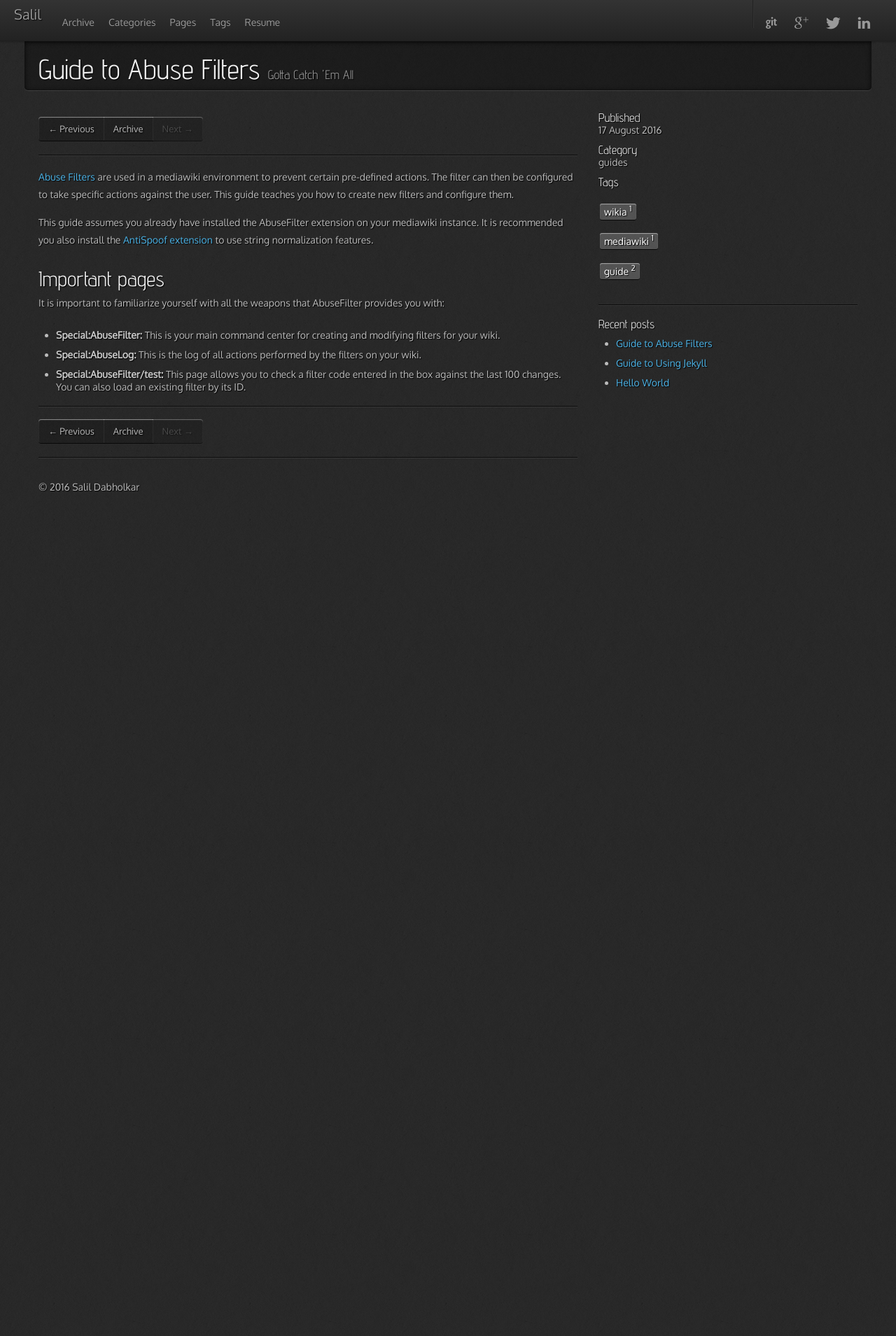
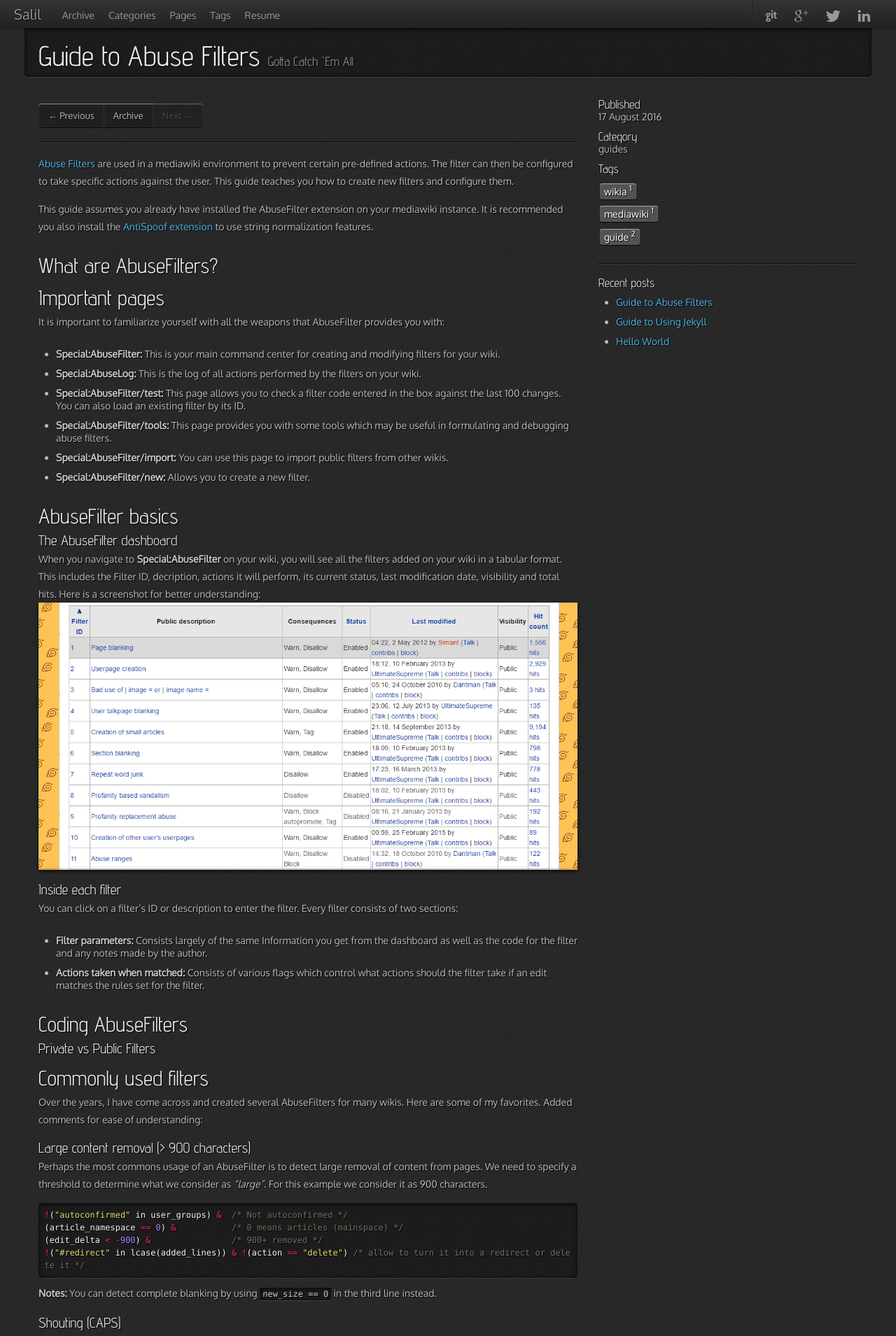
Before and after one commit to salildabholkar/salildabholkar.github.com, a Jekyll site: the page built from _posts/2016-08-17-guide-to-abuse-filters.md, in a window 1280 px wide. Shown: the top 1909 px of the page at 70% size. Built offline with Jekyll 4.4.1, drawn with Linux system fonts in a browser that asks for light colours; nearby versions of some CDN libraries; before the commit the page ends 900 px from its top, so only the background shows below that; some of the changed text lies outside the part shown.

Commit message:
add to AF blog and minor changes

````diff
--- a/_includes/themes/hooligan/default.html
+++ b/_includes/themes/hooligan/default.html
@@ -19,8 +19,8 @@
     <link href="{{ ASSET_PATH }}/css/darkstrap.css" rel="stylesheet" type="text/css" media="all">
     <link href="{{ ASSET_PATH }}/css/style.css?body=1" rel="stylesheet" type="text/css" media="all">
 
-	<link rel="shortcut icon" href="favicon.ico">
-    <!-- fav and touch icons -->
+	<!-- fav and touch icons -->
+    <link rel="shortcut icon" href="https://salildabholkar.github.io/favicon.ico">
     <!-- Update these with your own images
       <link rel="apple-touch-icon" href="images/apple-touch-icon.png">
       <link rel="apple-touch-icon" sizes="72x72" href="images/apple-touch-icon-72x72.png">
--- a/_includes/themes/hooligan/post.html
+++ b/_includes/themes/hooligan/post.html
@@ -74,7 +74,7 @@
 	 <section>
         <h4>Recent posts</h4>
         <ul class="posts">
-		  {% for post in site.posts %}
+		  {% for post in site.posts limit:5 %}
 			<li><a href="{{ BASE_PATH }}{{ post.url }}">{{ post.title }}</a></li>
 		  {% endfor %}
 		</ul>
--- a/_posts/2016-08-17-guide-to-abuse-filters.md
+++ b/_posts/2016-08-17-guide-to-abuse-filters.md
@@ -14,9 +14,110 @@ keywords: AbuseFilter, abuse filter, wikia, mediawiki, guide
 
 This guide assumes you already have installed the AbuseFilter extension on your mediawiki instance. It is recommended you also install the [AntiSpoof extension](https://www.mediawiki.org/wiki/Extension:AntiSpoof) to use string normalization features.
 
+## What are AbuseFilters?
+
 ## Important pages
 It is important to familiarize yourself with all the weapons that AbuseFilter provides you with:
 
 + **Special:AbuseFilter:** This is your main command center for creating and modifying filters for your wiki.
 + **Special:AbuseLog:** This is the log of all actions performed by the filters on your wiki.
 + **Special:AbuseFilter/test:** This page allows you to check a filter code entered in the box against the last 100 changes. You can also load an existing filter by its ID.
++ **Special:AbuseFilter/tools:** This page provides you with some tools which may be useful in formulating and debugging abuse filters.
++ **Special:AbuseFilter/import:** You can use this page to import public filters from other wikis.
++ **Special:AbuseFilter/new:** Allows you to create a new filter.
+
+
+## AbuseFilter basics
+
+### The AbuseFilter dashboard
+When you navigate to **Special:AbuseFilter** on your wiki, you will see all the filters added on your wiki in a tabular format.
+This includes the Filter ID, decription, actions it will perform, its current status, last modification date, visibility and total hits.
+Here is a screenshot for better understanding:
+![Special:AbuseFilter page on Narutopedia]({{ site.url }}/assets/images/AF.png "Special:AbuseFilter page on Narutopedia")
+
+### Inside each filter
+You can click on a filter's ID or description to enter the filter. Every filter consists of two sections:
+
++ **Filter parameters:** Consists largely of the same Information you get from the dashboard as well as the code for the filter and any notes made by the author.
++ **Actions taken when matched:** Consists of various flags which control what actions should the filter take if an edit matches the rules set for the filter.
+
+
+## Coding AbuseFilters
+
+### Private vs Public Filters
+
+
+## Commonly used filters
+Over the years, I have come across and created several AbuseFilters for many wikis. Here are some of my favorites.
+Added comments for ease of understanding:
+
+### Large content removal (> 900 characters)
+Perhaps the most commons usage of an AbuseFilter is to detect large removal of content from pages.
+We need to specify a threshold to determine what we consider as *"large"*. For this example we consider it as 900 characters.
+
+```c
+!("autoconfirmed" in user_groups) &  /* Not autoconfirmed */
+(article_namespace == 0) &           /* 0 means articles (mainspace) */
+(edit_delta < -900) &                /* 900+ removed */
+!("#redirect" in lcase(added_lines)) & !(action == "delete") /* allow to turn it into a redirect or delete it */
+```
+
+**Notes:** You can detect complete blanking by using `new_size == 0` in the third line instead.
+
+### Shouting (CAPS)
+Shouting is when a user types in all caps (SOMETHING LIKE THIS IS SHOUTING). Some users have the impression that shouting will help them get their comments across faster.
+But it can be very annoying for other users and might hide some legitimate comments in their noise.
+
+```c
+! ("autoconfirmed" in user_groups)  /* Not autoconfirmed */
+& length(added_lines) > 1           /* User added something */
+&  !"#REDIRECT" in added_lines      /* Redirect in caps is alright */
+& added_lines rlike "[A-Z\s']{10}"  /* Detect caps from A to Z repeated 10 times */
+```
+
+### Creation of other user's userpages
+Userpages are common places for vandalism or "revenge" against specific users.
+Sometimes user mistakenly use another user's userpage instead of talkpage.
+
+```c
+action == "edit" &            /* Editing */
+article_articleid == 0 &      /* Creation of the page */
+!("sysop" in user_groups) &   /* Not sysop */
+article_namespace == 2 &      /* Userpage */
+!("/" in article_text) &      /* Subpages are fine */
+user_name != article_text     /* Allow user to create his own userpage */
+```
+
+### Common profanity
+One of the most common problems faced by wikis is the use of profanity. AbuseFilters can be used to automatically detect and prevent most of the profanity. The below filter is used privately across a wide range of wikis and hence I am posting a highly edited version with most "bad words" removed.
+
+```c
+/* variable filter1 contains words that should not appear, within a word or otherwise */
+filter1:="(beastiality|bio?tch|bastard|faget|tits|[wp][e3]n[li\!][5s]|v[a@]gina|fuck|ass(goblin|bandit|hat|c[lr]own|(w?hole|lick(er)?|wipe)\s)";
+
+/* variable filter2 contains words that should not appear standalone */
+filter2:="(?<!\w)(n(e|i)g(g|)(a|er|ro)\s|fuk\s|fart(ing|\s|)|va(j|g)\s|rap(e|ist)(ing|s|d|r|)|bunghole\s|twat\s|blue( |)waffle\s|puss(a|)(y|ies)|perv(ing|)|shat|pimp|chode(stroker)\s|sperm|semen|hooker\s|prostitute\s|pubic( |)hair|boner\s|chode\s)(?!\w)";
+
+/* Not for autoconfirmed */
+(!("autoconfirmed" in user_groups))
+
+/* prevent filtered words from being added to text */
+&(((lcase(added_lines) rlike filter1) | (lcase(added_lines) rlike filter2)
+& !((lcase(removed_lines) rlike filter1) | (lcase(removed_lines) rlike filter2)))
+
+/* prevent articles from being created which contain filtered words */
+| (article_recent_contributors==""  & ((lcase(article_text) rlike filter1) | (lcase(article_text) rlike filter2))
+
+/* prevent summaries containing such words */
+| lcase(summary) rlike filter1 | lcase(summary) rlike filter2)
+
+/* prevent page moves to titles containing filtered words */
+| (action=="move" & ((lcase(moved_to_text) rlike filter1) | (lcase(moved_to_text) rlike filter2)))
+
+/* prevent user accounts from being created which contain filtered words */
+| (action=="createaccount" & ((lcase(user_name) rlike filter1) | (lcase(user_name) rlike filter2))))
+
+/* allow action if the word was there before for some reason */
+& !((lcase(removed_lines) rlike filter1) | (lcase(removed_lines) rlike filter2))
+
+```
--- a/assets/themes/hooligan/css/style.css
+++ b/assets/themes/hooligan/css/style.css
@@ -471,6 +471,9 @@ table tr td[align="center"] {
 strong, b {
 	color: #ccc;
 }
-li {
+.span8 li , .posts li {
 	margin: 10px 0;
 }
+.span8 li:last-child {
+    margin-bottom: 2em;
+}
````
Also changed, not shown: index.md (+5 -6 lines), assets/images/AF.PNG (added).
